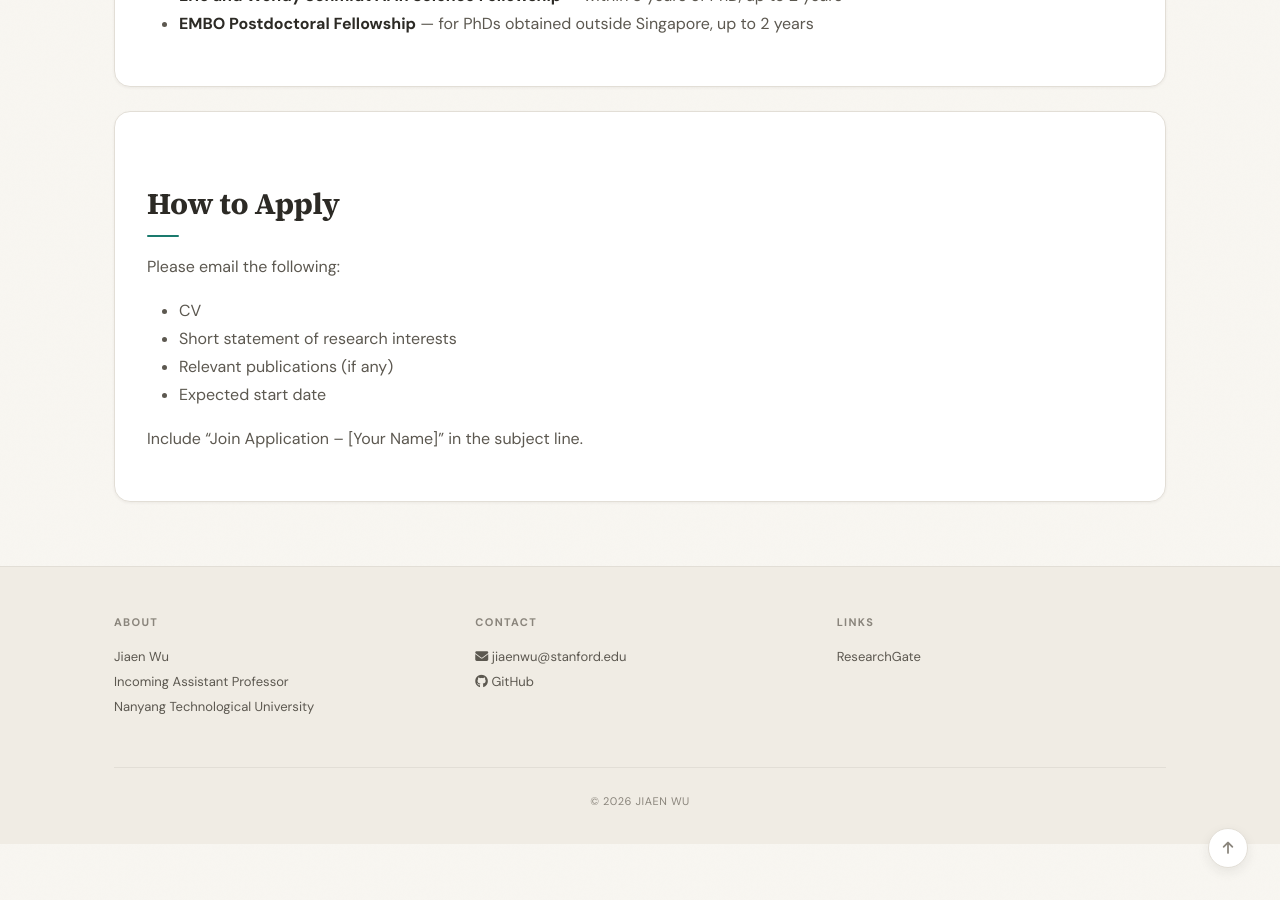
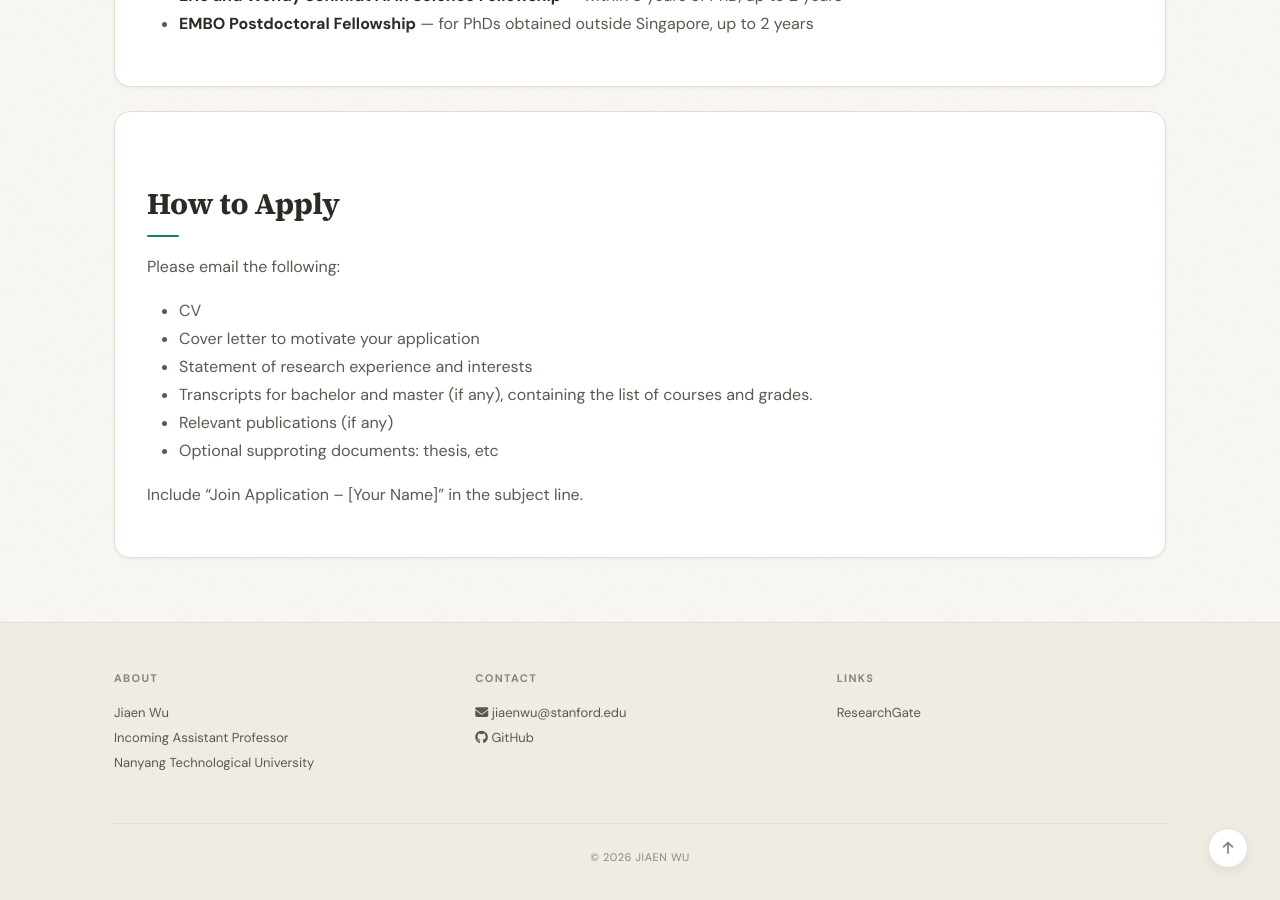
Before and after one commit to JiaenWu/jiaenwu.github.io, a Jekyll site: the page built from _pages/join.md, in a window 1280 px wide and 900 px high, scrolled down 2034 px. Built offline with Jekyll 4.4.1, drawn with Linux system fonts in a browser that asks for light colours; a style sheet for code colours, icons or effects is not loaded.

Commit message:
improve introduction

```diff
--- a/_pages/join.md
+++ b/_pages/join.md
@@ -106,9 +106,11 @@ Please email the following:
 
 <ul>
 <li>CV</li>
-<li>Short statement of research interests</li>
+<li>Cover letter to motivate your application</li>
+<li>Statement of research experience and interests</li>
+<li>Transcripts for bachelor and master (if any), containing the list of courses and grades.</li>
 <li>Relevant publications (if any)</li>
-<li>Expected start date</li>
+<li>Optional supproting documents: thesis, etc</li>
 </ul>
 
 Include “Join Application – [Your Name]” in the subject line.
```
Also changed, not shown: _pages/team.md (+2 -2 lines).
